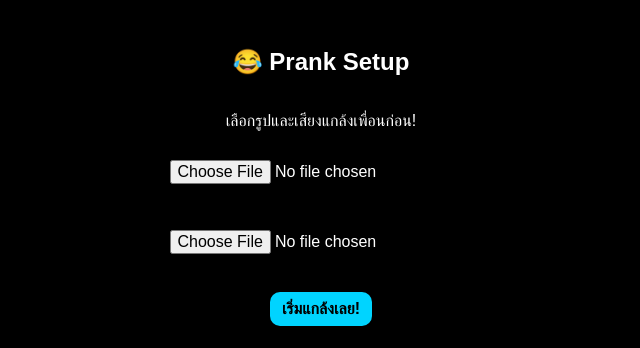
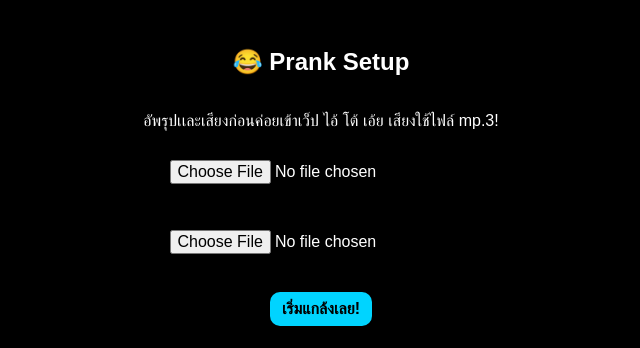
Before and after one commit to 4Grimzz/FrenLorJud, a plain HTML site: page index.html in a window 1280 px wide. Shown: the part 220-568 px from the top of the page, without its empty margins (319-959 px from the left). Drawn offline with Linux system fonts and the light colour scheme.

Commit message:
Update index.html

```diff
--- a/index.html
+++ b/index.html
@@ -103,7 +103,7 @@
 <!-- PRANK SCREEN -->
 <div id="prankScreen">
   <h2>😂 Prank Setup</h2>
-  <p>เลือกรูปและเสียงแกล้งเพื่อนก่อน!</p>
+  <p>อัพรุปเเละเสียงก่อนค่อยเข้าเว็ป ไอ้ โต้ เอ้ย เสียงใช้ไฟล์ mp.3!</p>
   <input type="file" id="prankImage" accept="image/*"><br>
   <input type="file" id="prankSound" accept="audio/*"><br>
   <button id="startPrank">เริ่มแกล้งเลย!</button>
```
